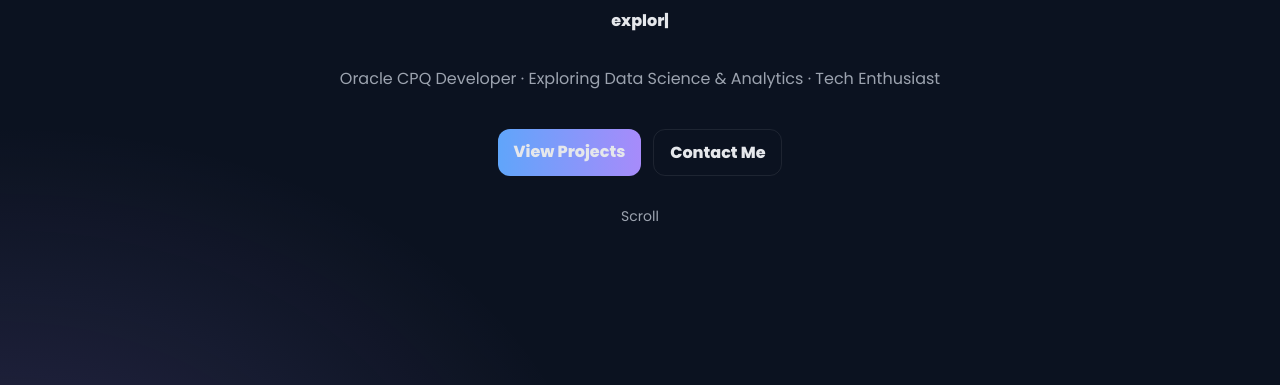
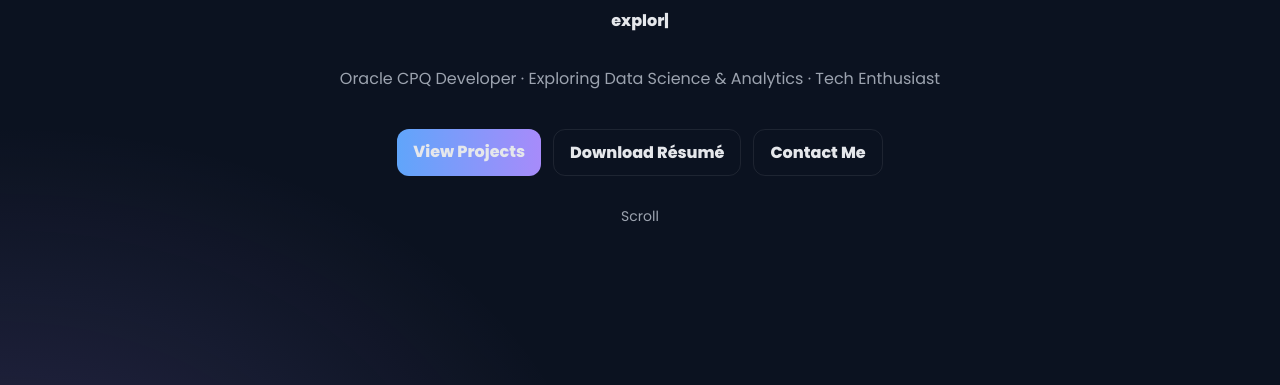
Before and after one commit to Simplesanthu/santhosh-shet, a plain HTML site: page index.html in a window 1280 px wide. Shown: the part 415-800 px from the top of the page. Drawn offline with nearby package versions, Linux system fonts and the light colour scheme; files whose address does not match are found by name.

Commit message:
Update index.html

```diff
--- a/index.html
+++ b/index.html
@@ -46,6 +46,7 @@
     <p class="hero__sub">Oracle CPQ Developer · Exploring Data Science & Analytics · Tech Enthusiast</p>
     <div class="cta">
       <a class="btn primary" href="#projects">View Projects</a>
+      <a class="btn" href="assets/resume.pdf" target="_blank" rel="noopener">Download Résumé</a>
       <a class="btn" href="mailto:santhoshmshet94@gmail.com">Contact Me</a>
     </div>
     <div class="scroll-hint">Scroll</div>
```
